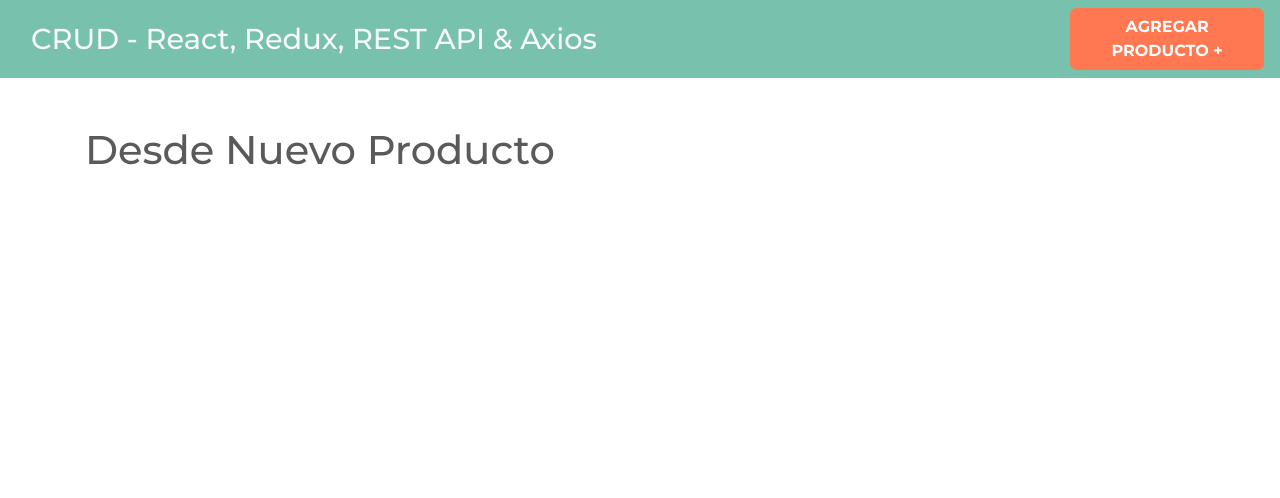
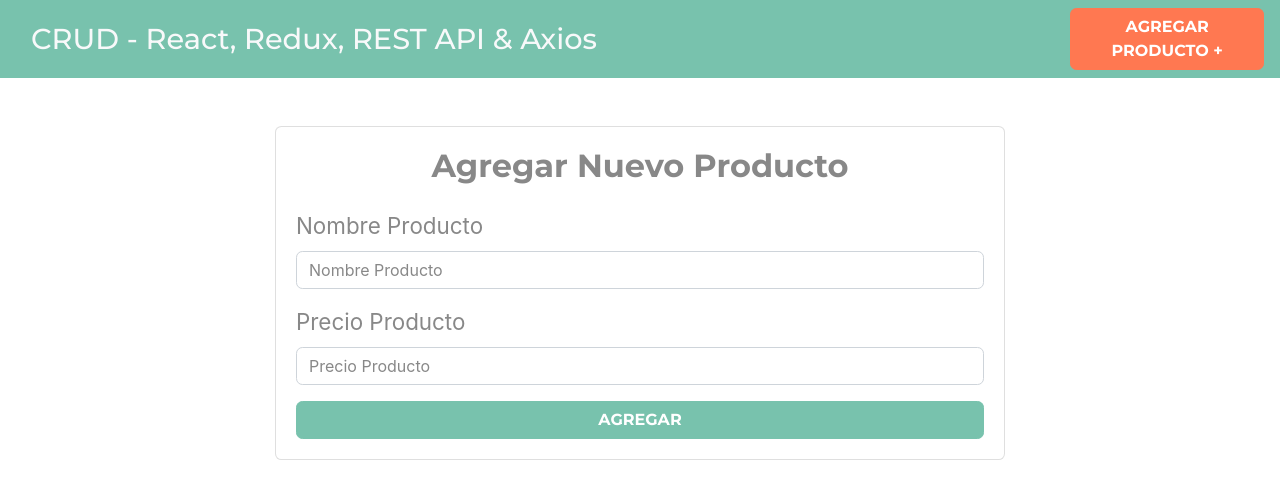
Before and after one commit to AlexanderAyra/React-Readux-React_Router_DOM, a React (Create React App) app: page /productos/nuevo in a window 1280 px wide. Shown: the top 498 px of the page. Built offline with nearby package versions, Linux system fonts and the light colour scheme.

Commit message:
Creando el Formulario para Nuevos Productos

```diff
--- a/src/components/NuevoProducto.jsx
+++ b/src/components/NuevoProducto.jsx
@@ -2,7 +2,43 @@
 
 const NuevoProducto = () => {
   return (
-    <h1>Desde Nuevo Producto</h1>
+    <div className='row justify-content-center'>
+      <div className='col-md-8'>
+        <div className='card'>
+          <div className='card-body'>
+            <h2 className='text-center mb-4 font-weight-bold'>
+              Agregar Nuevo Producto
+            </h2>
+            <form>
+              <div className='form-group'>
+                <label>Nombre Producto</label>
+                <input
+                  type='text'
+                  className='form-control'
+                  placeholder='Nombre Producto'
+                  name='nombre'
+                />
+              </div>
+              <div className='form-group'>
+                <label>Precio Producto</label>
+                <input
+                  type='number'
+                  className='form-control'
+                  placeholder='Precio Producto'
+                  name='precio'
+                />
+              </div>
+              <button
+                type='submit'
+                className='btn btn-primary font-weight-bold text-uppercase d-block w-100'
+              >
+                Agregar
+              </button>
+            </form>
+          </div>
+        </div>
+      </div>
+    </div>
   )
 }
 
```
